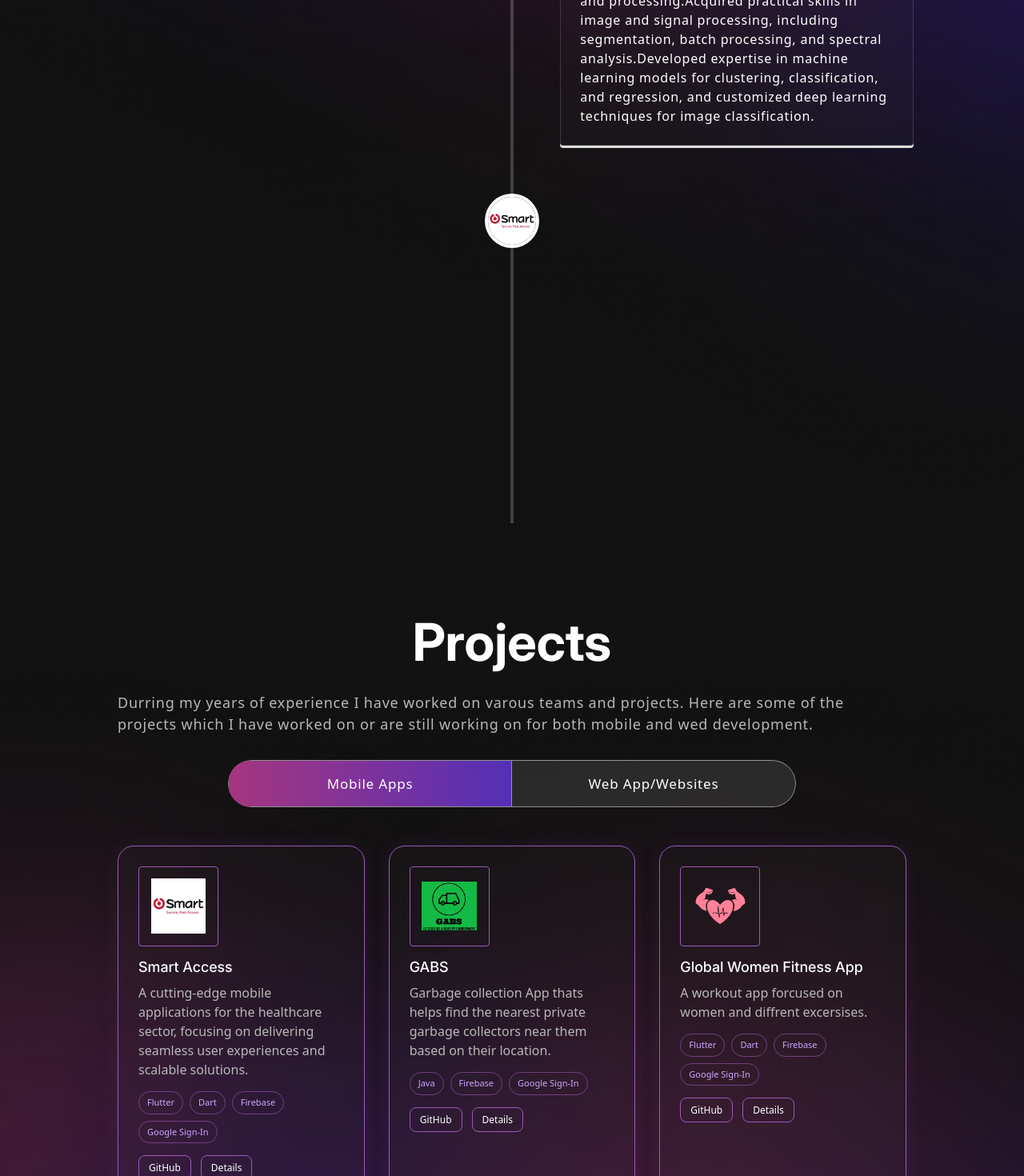
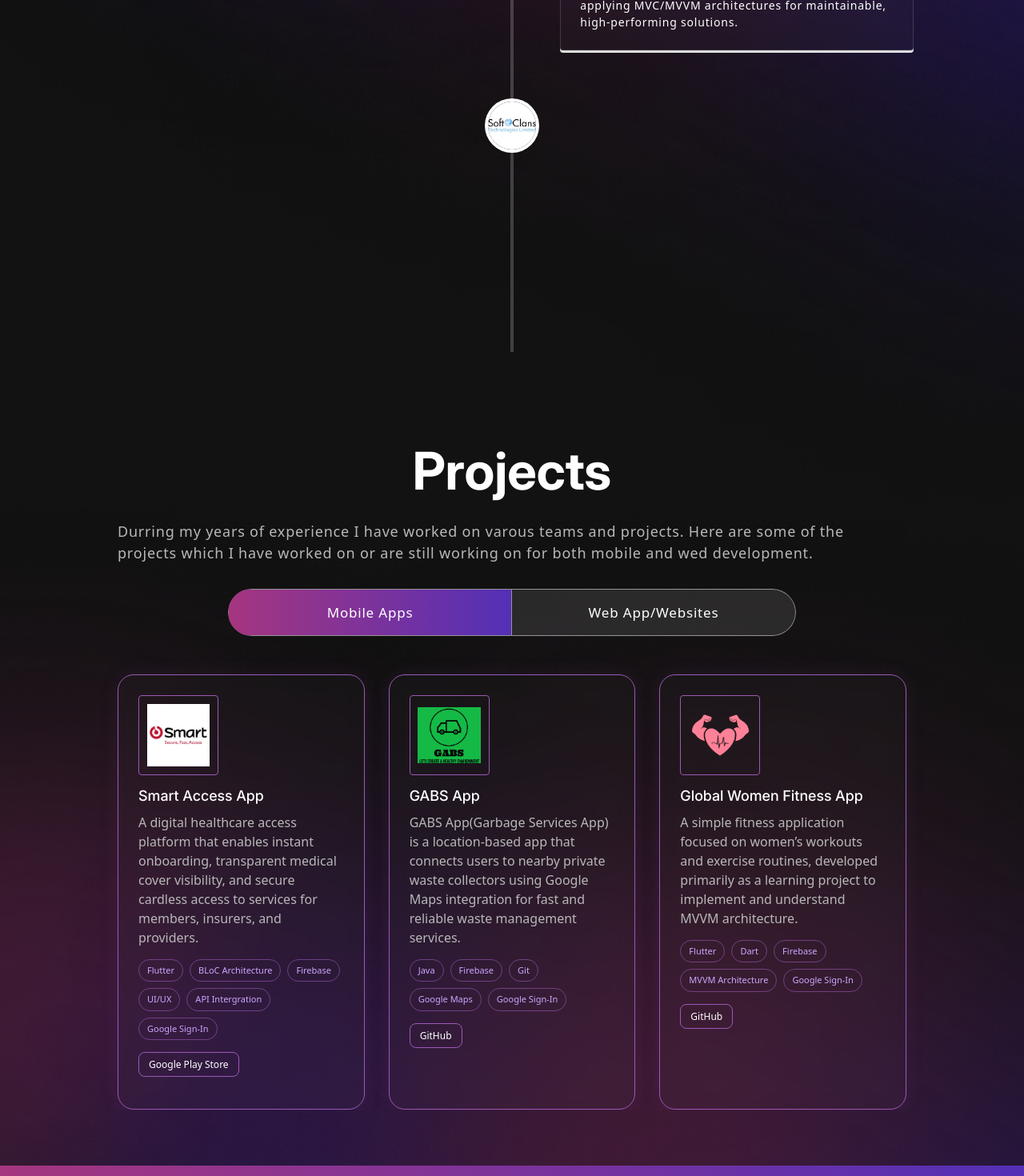
Before and after one commit to tabbykaruga/tabbyKaruga-portfolio, a React (Create React App) app: page / in a window 1280 px wide. Shown: the part 2380-3850 px from the top of the page at 80% size. Built offline with nearby package versions, Linux system fonts and the light colour scheme.

Commit message:
Project ,Skills and Experience modifications

```diff
--- a/src/App.css
+++ b/src/App.css
@@ -448,7 +448,7 @@ nav.navbar .navbar-toggler[aria-expanded="true"] .navbar-toggler-icon {
   transform: translateY(-5px);
   box-shadow: 0 0 35px #9b59b6;
 }
-.project-logo {
+.mb-project-logo {
   width: 100px;
   height: 100px;
   border-radius: 4px;
@@ -458,10 +458,25 @@ nav.navbar .navbar-toggler[aria-expanded="true"] .navbar-toggler-icon {
   justify-content: center;
   margin-bottom: 15px;
 }
-.project-logo img {
-  width: 70%;
-  height: 70%;
+.mb-project-logo img {
+  width: 80%;
+  height: 80%;
   object-fit: contain;
+}
+.wb-project-logo {
+  width: 100%;
+  height: 50%;
+  border-radius: 4px;
+  border: 1px solid #9b59b6;
+  display: flex;
+  align-items: center;
+  justify-content: center;
+  margin-bottom: 15px;
+}
+.wb-project-logo img {
+  width: 100%;
+  height: 100%;
+  object-fit: auto-fit;
 }
 .project-card h3 {
   font-size: 18px;
@@ -489,6 +504,7 @@ nav.navbar .navbar-toggler[aria-expanded="true"] .navbar-toggler-icon {
 .project-actions {
   display: flex;
   gap: 12px;
+  margin-bottom: 15px;
 }
 .project-actions a {
   text-decoration: none;
@@ -584,19 +600,17 @@ nav.navbar .navbar-toggler[aria-expanded="true"] .navbar-toggler-icon {
 .experience .vertical-timeline-element-content  h3 {
 	font-size: 30px;
 	font-weight: 600;
+  padding-bottom: 5px;
 }
 .experience .vertical-timeline-element-content h4 {
-	font-size: 16px;
-	font-weight: 500;
-}
-.experience .vertical-timeline-element-content h5 {
 	font-size: 12px;
 	font-weight: 400;
+  font-style: italic;
 }
 .experience .vertical-timeline-element-content p {
     color: #B8B8B8;
-    font-size: 16px;
-    font-weight: 200;
+    font-size: 14px;
+    font-weight: 300;
     letter-spacing: 0.8px;
     line-height: 1.5em;
 }
--- a/src/components/Experience.js
+++ b/src/components/Experience.js
@@ -54,9 +54,6 @@ export default function Experiences() {
                         <h4 className="vertical-timeline-element-subtitle">
                           {el.company_name}
                         </h4>
-                        <h5 className="vertical-timeline-element-subtitle">
-                          {el.location}
-                        </h5>
                         <p>{el.description}</p>
                       </motion.div>
                     </VerticalTimelineElement>
--- a/src/components/Projects/MobileCard.js
+++ b/src/components/Projects/MobileCard.js
@@ -1,5 +1,4 @@
 import { motion } from "framer-motion";
-import Carousel from "react-multi-carousel";
 import "react-multi-carousel/lib/styles.css";
 import { mobileProjects } from "../../constants";
 
@@ -16,7 +15,7 @@ export default function MobileCard() {
             transition={{ duration: 0.6, delay: i * 0.1 }}
             viewport={{ once: true }}
           >
-            <div className="project-logo">
+            <div className="mb-project-logo">
               <img src={app.logo} alt={app.name} />
             </div>
             <h3>{app.name}</h3>
@@ -26,11 +25,8 @@ export default function MobileCard() {
                 <span key={idx}>{tech}</span>
               ))}
             </div>
-
-            {/* Actions */}
             <div className="project-actions">
-              <a href={app.github}>GitHub</a>
-              <a href={app.caseStudy}>Details</a>
+              <a href={app.link}>{i === 0 ? "Google Play Store " : "GitHub"}</a>
             </div>
           </motion.div>
         ))}
--- a/src/components/Projects/Projects.js
+++ b/src/components/Projects/Projects.js
@@ -32,14 +32,10 @@ export default function Projects() {
                 </Nav>
                 <Tab.Content>
                   <Tab.Pane eventKey="first">
-                    <Row>
-                      <MobileCard></MobileCard>
-                    </Row>
+                    <MobileCard></MobileCard>
                   </Tab.Pane>
                   <Tab.Pane eventKey="second">
-                    <Row>
-                      <WebCard />
-                    </Row>
+                    <WebCard />
                   </Tab.Pane>
                 </Tab.Content>
               </TabContainer>
--- a/src/components/Projects/WebCard.js
+++ b/src/components/Projects/WebCard.js
@@ -1,15 +1,38 @@
-import { Col } from "react-bootstrap";
+import { motion } from "framer-motion";
+import "react-multi-carousel/lib/styles.css";
+import { webAppProjects } from "../../constants";
 
 export default function WebCard() {
   return (
-    <Col size={12} sm={6} md={4}>
-      {/* <div className="proj-imgbx">
-        <img src={imgUrl} alt="ProjectImage" />
-        <div className="proj-txtx">
-          <h4>{title}</h4>
-          <span>{description}</span>
-        </div>
-      </div> */}
-    </Col>
+    <section className="mobile-projects">
+      <div className="projects-grid">
+        {webAppProjects.map((web, i) => (
+          <motion.div
+            key={i}
+            className="project-card"
+            initial={{ opacity: 0, y: 30 }}
+            whileInView={{ opacity: 1, y: 0 }}
+            transition={{ duration: 0.6, delay: i * 0.1 }}
+            viewport={{ once: true }}
+          >
+            <div className="wb-project-logo">
+              <img src={web.imgUrl} alt={web.name} />
+            </div>
+            <h3>{web.name}</h3>
+            <p className="project-desc">{web.description}</p>
+            <div className="stack-tags">
+              {web.stack.map((tech, idx) => (
+                <span key={idx}>{tech}</span>
+              ))}
+            </div>
+
+            {/* Actions */}
+            <div className="project-actions">
+              {i !== 2 && <a href={web.link}>GitHub</a>}
+            </div>
+          </motion.div>
+        ))}
+      </div>
+    </section>
   );
 }
--- a/src/constants/index.js
+++ b/src/constants/index.js
@@ -102,15 +102,18 @@ export const skills = [
 export const myExperiences = [
   {
     id: 1,
-    title: "Software Engineer",
+    title: "Software Engineer I",
     company_name: "Smart Applications International Ltd",
     icon: smartApplicationLogo,
     location: "Nairobi, Kenya",
     date: "June 2024 - Present",
     description: [
-      "Acquired hands-on knowledge of AWS Cloud Foundation, delving into cloud infrastructure, services, and deployment.",
-      "also gaining a solid foundation in Machine Learning, covering topics like algorithms, data analysis, and model building.",
+      `Specializing in building scalable, cross-platform healthcare mobile applications using Flutter. Experienced in
+       BLoC state management, translating Figma designs into functional apps, connecting with backend services, and
+       publishing to the Google Play Store. Skilled in creating intuitive, user-friendly experiences and collaborating
+       via GitLab.`,
     ],
+    link: "https://play.google.com/store/apps/details?id=com.smart.smartaccess&pli=1",
   },
   {
     id: 2,
@@ -118,68 +121,90 @@ export const myExperiences = [
     company_name: "SoftClans Technologies Limited",
     location: "Nairobi, Kenya",
     icon: softclansLogo,
-    date: "Nov 2021 - June 2024",
+    date: "May 2022 - June 2024",
     description: [
-      "Completed virtual internship, gaining a strong foundation in MATLAB, including data analysis and processing.",
-      "Acquired practical skills in image and signal processing, including segmentation, batch processing, and spectral analysis.",
-      "Developed expertise in machine learning models for clustering, classification, and regression, and customized deep learning techniques for image classification.",
+      `Specializing in mobile and web development, building scalable cross-platform apps and dynamic web portals.
+      Experienced in Agile workflows, Git version control, RESTful API integration, and applying MVC/MVVM architectures
+      for maintainable, high-performing solutions.`,
     ],
   },
   {
     id: 3,
-    title: "Web Developer",
-    company_name: "WAYAAP",
-    icon: smartApplicationLogo,
+    title: "FullStack Software Developer -Intern",
+    company_name: "SoftClans Technologies Limited",
     location: "Nairobi, Kenya",
-    date: "Sept 2021 - Nov 2021",
+    icon: softclansLogo,
+    date: "Nov 2021 - Apr 2022",
     description: [
-      "Engineered a comprehensive Mental Health Fitness Tracker ML model utilizing Python and scikit-learn.",
-      "Maximized the model's performance by refining model parameters and employing ensemble methods, yielding an outstanding accuracy percentage of 98.50%.",
-      "Leveraged 12 regression algorithms to attain precise outcomes in analyzing and predicting mental fitness levels across 150+ countries.",
+      `Started as an Intern with hands-on experience in Flutter and Laravel, building scalable mobile and web applications.
+     Skilled in Agile workflows, Git version control, MVC architecture, and documenting development processes for
+     maintainable and efficient code.`,
     ],
   },
 ];
 
 export const mobileProjects = [
   {
-    name: "Smart Access",
-    description:
-      "A cutting-edge mobile applications for the healthcare sector, focusing on delivering seamless user experiences and scalable solutions.",
+    name: "Smart Access App",
+    description: `A digital healthcare access platform that enables instant onboarding, transparent medical cover visibility,
+     and secure cardless access to services for members, insurers, and providers.`,
     logo: smartApplicationLogo,
-    stack: ["Flutter", "Dart", "Firebase", "Google Sign-In"],
-    link: "https://www.linkedin.com/in/tabitha-karuga-099200199/details/experience/",
+    stack: [
+      "Flutter",
+      "BLoC Architecture",
+      "Firebase",
+      "UI/UX",
+      "API Intergration",
+      "Google Sign-In",
+    ],
+    link: "https://play.google.com/store/apps/details?id=com.smart.smartaccess&pli=1",
   },
   {
-    name: "GABS",
-    description:
-      "Garbage collection App thats helps find the nearest private garbage collectors near them based on their location.",
+    name: "GABS App",
+    description: `GABS App(Garbage Services App) is a location-based app that connects users to nearby private waste
+    collectors using Google Maps integration for fast and reliable waste management services.`,
     logo: gabsLogo,
-    stack: ["Java", "Firebase", "Google Sign-In"],
-    link: "https://www.linkedin.com/in/tabitha-karuga-099200199/details/experience/",
+    stack: ["Java", "Firebase", "Git", "Google Maps", "Google Sign-In"],
+    link: "https://github.com/tabbykaruga/GABS-App",
   },
   {
     name: "Global Women Fitness App",
-    description: "A workout app forcused on women and diffrent excersises.",
+    description: `A simple fitness application focused on women’s workouts and exercise routines, developed primarily
+    as a learning project to implement and understand MVVM architecture.`,
     logo: gwfaLogo,
-    stack: ["Flutter", "Dart", "Firebase", "Google Sign-In"],
-    link: "https://www.linkedin.com/in/tabitha-karuga-099200199/details/experience/",
+    stack: [
+      "Flutter",
+      "Dart",
+      "Firebase",
+      "MVVM Architecture",
+      "Google Sign-In",
+    ],
+    link: "https://github.com/tabbykaruga/Global-Women-Fitness-App",
   },
 ];
 
-// export const webAppProjects = [
-//   {
-//     title: "Tic Tac Toe Game",
-//     description: "A website with the game of tic tac toe.",
-//     imgUrl: ticTacToe,
-//   },
-//   {
-//     title: "Investor Web App",
-//     description: "A website thats helps you caculate the diffrent.",
-//     imgUrl: investorApp,
-//   },
-//   {
-//     title: "Portfolio",
-//     description: "The current website your see all the projects",
-//     imgUrl: portfolio,
-//   },
-// ];
+export const webAppProjects = [
+  {
+    name: "Tic Tac Toe Game",
+    description: `A two-player Tic-Tac-Toe game built to learn React.js fundamentals.`,
+    imgUrl: ticTacToe,
+    stack: ["React JS", "Git"],
+    link: "https://github.com/tabbykaruga/tic-tac-toe-game-react-js",
+  },
+  {
+    name: "Investor Web App",
+    description:
+      "An invetsment calculator website built to learn React.js fundamentals.",
+    imgUrl: investorApp,
+    stack: ["React JS", "Git"],
+    link: "https://github.com/tabbykaruga/investment-calculator",
+  },
+  {
+    name: "Portfolio",
+    description: `A personal portfolio platform designed to present my projects, skills, experience,
+     and professional identity, while also serving as a live demonstration of my technical abilities.`,
+    imgUrl: portfolio,
+    stack: ["React", "Git"],
+    link: "",
+  },
+];
```
